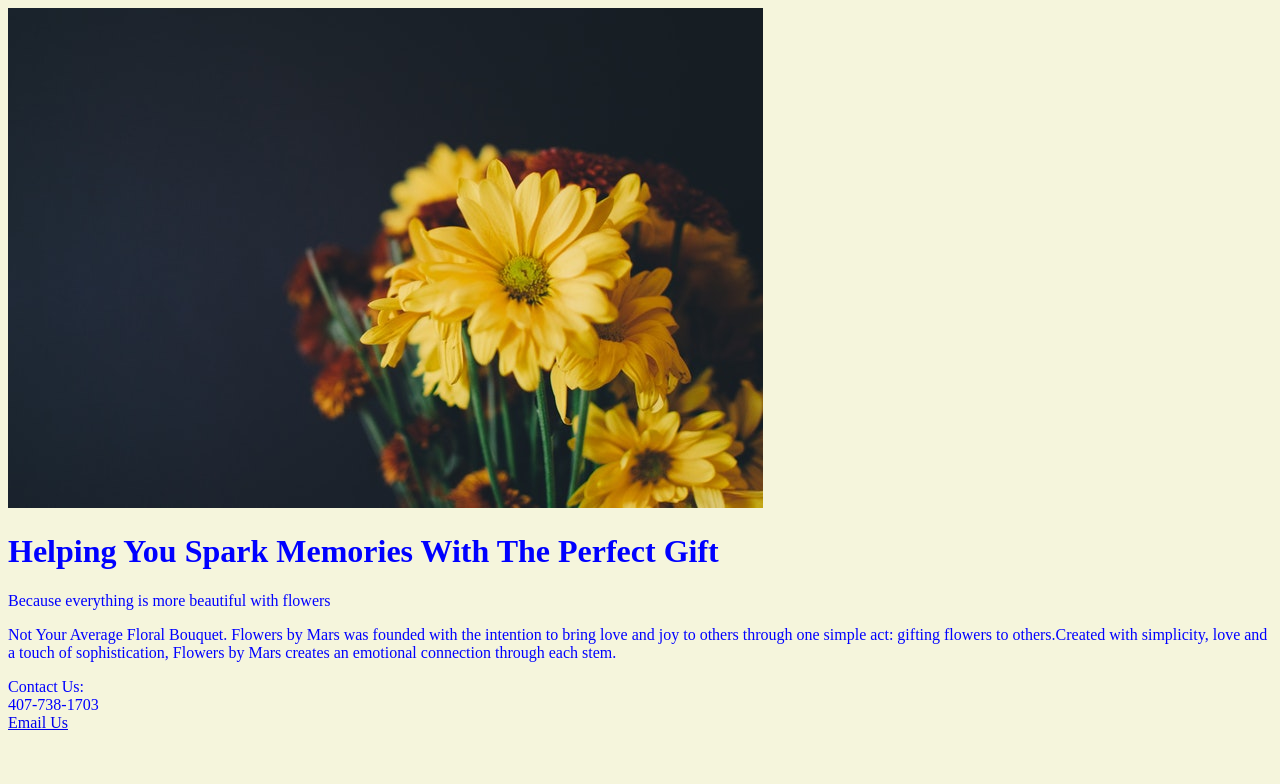
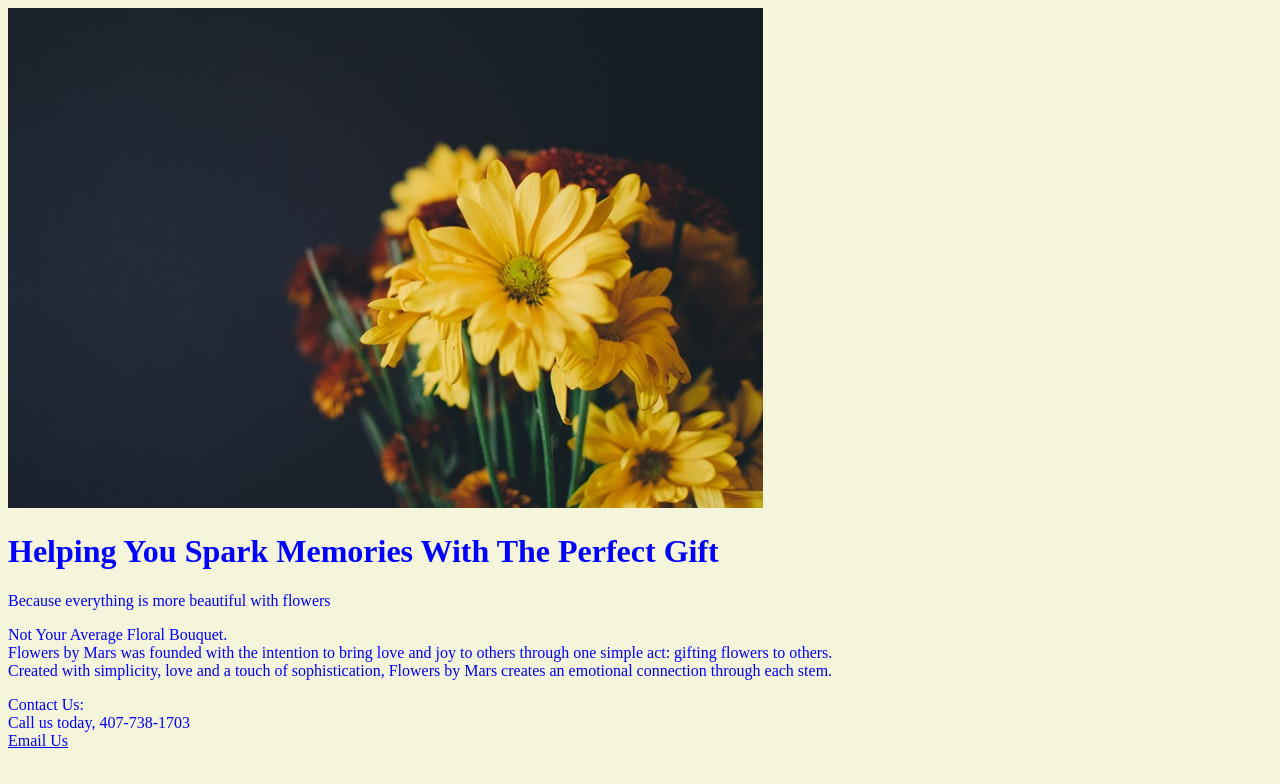
Before and after one commit to vanegoco007/vanegoco007.github.io, a plain HTML site: page unit_3/index.html in a window 1280 px wide. Drawn offline with Linux system fonts and the light colour scheme; files that its build step writes are made by us from their sources.

Commit message:
Update unit_3/index.html

```diff
--- a/unit_3/index.html
+++ b/unit_3/index.html
@@ -10,10 +10,12 @@
 
      <h1> Helping You Spark Memories With The Perfect Gift</h1>
      <p id="tagline">Because everything is more beautiful with flowers</p>
-    <p>Not Your Average Floral Bouquet. Flowers by Mars was founded with the intention to bring love and joy to others through one simple act: gifting flowers to others.Created with simplicity, love and a touch of sophistication, Flowers by Mars creates an emotional connection through each stem.
+    <p>Not Your Average Floral Bouquet. <br>
+    	Flowers by Mars was founded with the intention to bring love and joy to others through one simple act: gifting flowers to others.<br>
+    	Created with simplicity, love and a touch of sophistication, Flowers by Mars creates an emotional connection through each stem.
     </p>
     <p>Contact Us:<br>
-    	407-738-1703<br>
+    	Call us today, 407-738-1703<br>
     	<a href="mailto:flowersbymars@gmail.com">Email Us</a></p>
 </body>
 </html>
```
